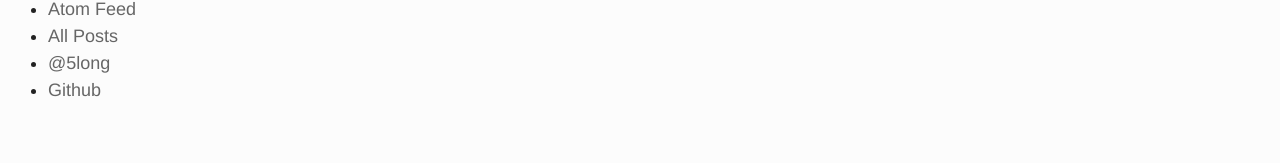
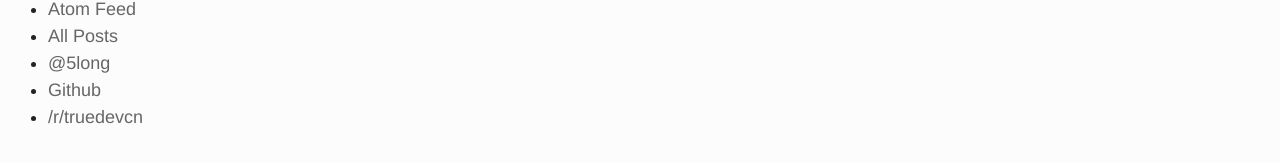
Before and after one commit to 5long/5long.github.io, a Jekyll site: the page built from archive.html, in a window 1280 px wide. Shown: the part 630-793 px from the top of the page. Built offline with Jekyll 4.4.1, drawn with Linux system fonts in a browser that asks for light colours.

Commit message:
Add /r/truedevcn to footer

```diff
--- a/_includes/footer.html
+++ b/_includes/footer.html
@@ -4,4 +4,5 @@
   <li><a href="{{ site.github.url }}/archive.html">All Posts</a></li>
   <li><a href="https://twitter.com/5long">@5long</a></li>
   <li><a href="https://github.com/5long">Github</a></li>
+  <li><a href="https://www.reddit.com/r/truedevcn/">/r/truedevcn</a></li>
 </ul>
```
